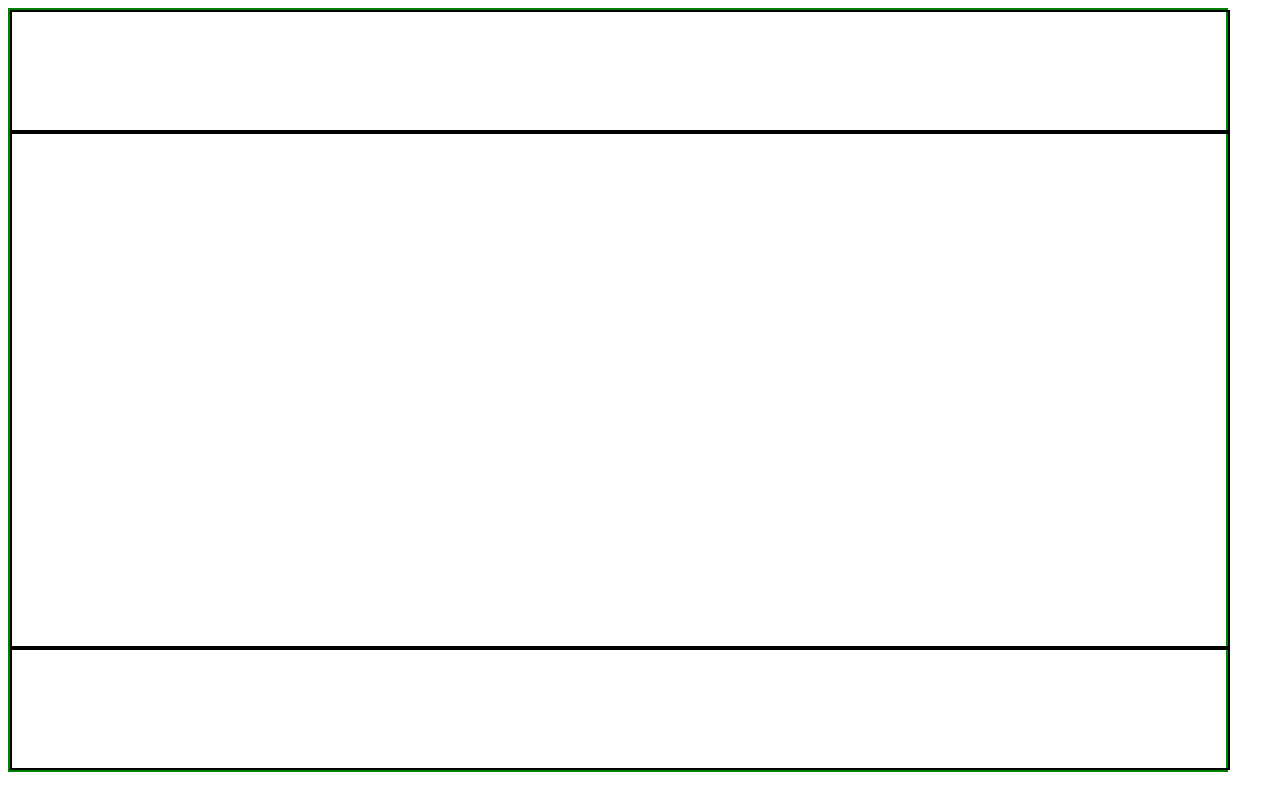
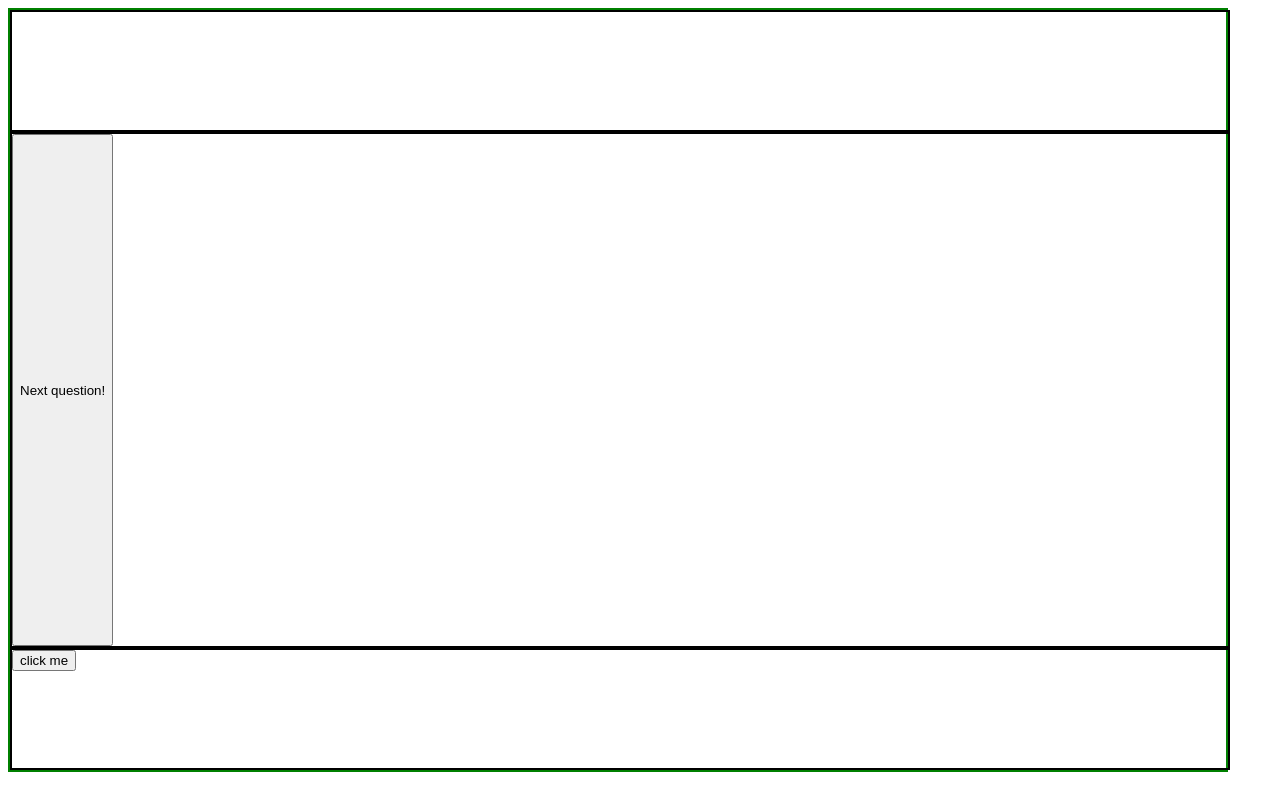
Before and after one commit to TPincher/TriviaApp, a React (Vite) app in the folder TriviaFrontEnd/: page /game in a window 1280 px wide. Built offline with nearby package versions, Linux system fonts and the light colour scheme.

Commit message:
daily progress, notes in readme

```diff
--- a/TriviaFrontEnd/src/components/Card/Card.tsx
+++ b/TriviaFrontEnd/src/components/Card/Card.tsx
@@ -8,7 +8,7 @@ interface Props {
 
 const Card = (props: Props) => {
   const setAction = () => {
-    props.action(props.text);
+    props.action(props.text, props.categoryID);
   };
 
   return (
--- a/TriviaFrontEnd/src/pages/GamePage.tsx
+++ b/TriviaFrontEnd/src/pages/GamePage.tsx
@@ -1,13 +1,51 @@
+import { useDispatch, useSelector } from "react-redux";
 import styles from "./GamePage.module.scss";
+import { fetchQuestion } from "../services/triviaAPI";
+import { useState } from "react";
 
 const GamePage = () => {
+  const dispatch = useDispatch();
+  const triviaState = useSelector((state) => state.trivia);
+  const storeUsers = triviaState.player;
+  const storeDifficulty = triviaState.difficulty;
+  const storeCategory = triviaState.category;
+  const [roundActive, setRoundActive] = useState(false);
+  const [roundQuestion, setRoundQuestion] = useState({});
+
+  const startRound = async () => {
+    setRoundActive(!roundActive);
+    await questionFetcher();
+    console.log(roundQuestion);
+  };
+
+  const questionFetcher = async () => {
+    fetchQuestion(
+      `&category=${storeCategory.id}&difficulty=${storeDifficulty}`
+    ).then((data: any) => setRoundQuestion(data));
+  };
+
+  const thing = () => {
+    console.log(roundQuestion);
+  };
+
   return (
     <main className={styles.container}>
-      <section className={styles.topSection}></section>
+      <section className={styles.topSection}>
+        {roundActive && roundQuestion && <p>{roundQuestion.question}</p>}
+      </section>
 
-      <section className={styles.middleSection}></section>
+      <section className={styles.middleSection}>
+        {!roundActive && <button onClick={startRound}>Next question!</button>}
+        {roundActive &&
+          roundQuestion &&
+          roundQuestion.allAnswers.map((answer) => {
+            return <p>{answer}</p>;
+          })}
+      </section>
 
-      <section className={styles.bottomSection}></section>
+      <section className={styles.bottomSection}>
+        <button onClick={thing}>click me</button>
+      </section>
     </main>
   );
 };
--- a/TriviaFrontEnd/src/pages/MenuPage.tsx
+++ b/TriviaFrontEnd/src/pages/MenuPage.tsx
@@ -3,7 +3,7 @@ import styles from "./MenuPage.module.scss";
 import pageStyles from "./AllPages.module.scss";
 import { useEffect, useState } from "react";
 import { fetchCategories, fetchQuestion } from "../services/triviaAPI";
-import { updateCategory, updateDifficulty } from "../redux/actions";
+import { Category, updateCategory, updateDifficulty } from "../redux/actions";
 import { useDispatch, useSelector } from "react-redux";
 import { Link } from "react-router-dom";
 
@@ -19,17 +19,13 @@ const MenuPage = () => {
     fetchCategories().then((data: any) => setCategoryList(data));
   }, []);
 
-  const questionFetcher = () => {
-    console.log(fetchQuestion("&category=19"));
-  };
-
   const handleDifficultySelect = (difficulty: String) => {
     dispatch(updateDifficulty(difficulty));
     console.log(storeDifficulty);
   };
 
-  const handleCategorySelect = (category: String) => {
-    dispatch(updateCategory(category));
+  const handleCategorySelect = (category: String, categoryID: Number) => {
+    dispatch(updateCategory({ name: category, id: categoryID }));
     console.log(storeCategory);
   };
 
@@ -54,7 +50,7 @@ const MenuPage = () => {
         })}
       </section>
 
-      <p>Question category: {storeCategory}</p>
+      <p>Question category: {storeCategory.name}</p>
 
       <section className={styles.buttonSection}>
         <button>
--- a/TriviaFrontEnd/src/redux/actions.ts
+++ b/TriviaFrontEnd/src/redux/actions.ts
@@ -5,6 +5,11 @@ import {
   UPDATE_DIFFICULTY,
   UPDATE_CATEGORY,
 } from "./actionTypes";
+
+export interface Category {
+  name: String;
+  id: Number;
+}
 
 export const setPlayer = (text: String) => ({
   type: SET_PLAYER,
@@ -26,7 +31,7 @@ export const updateDifficulty = (difficulty: String) => ({
   payload: { difficulty },
 });
 
-export const updateCategory = (category: String) => ({
+export const updateCategory = (category: Category) => ({
   type: UPDATE_CATEGORY,
   payload: { category },
 });
--- a/TriviaFrontEnd/src/redux/reducers.ts
+++ b/TriviaFrontEnd/src/redux/reducers.ts
@@ -11,7 +11,10 @@ const initialState = {
   score: 0,
   questions: [],
   difficulty: "",
-  category: "",
+  category: {
+    name: "",
+    id: 0,
+  },
 };
 
 const triviaReducer = (state = initialState, action: any) => {
```
Also changed, not shown: 1 other file (tests, documents, lock files or other folders).
